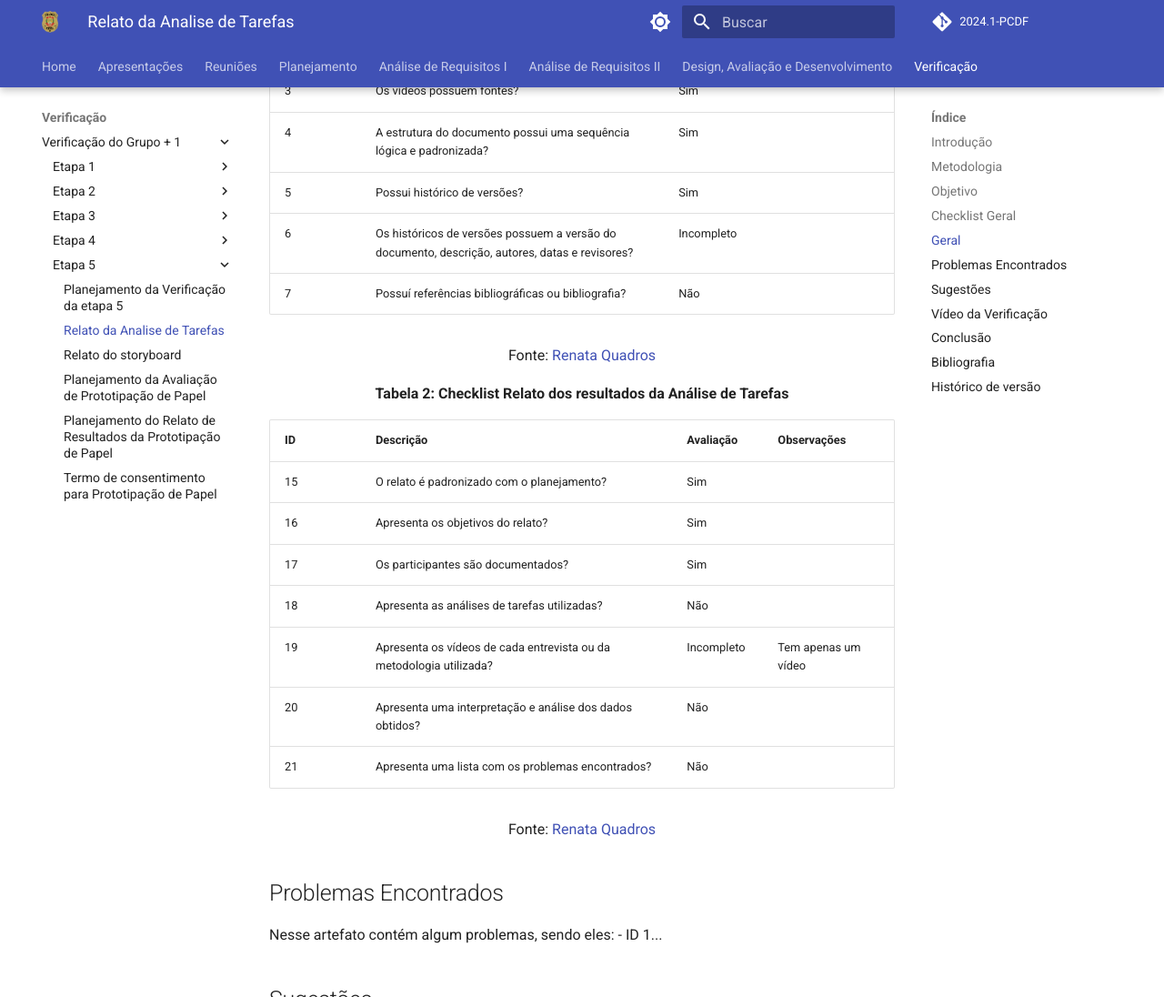
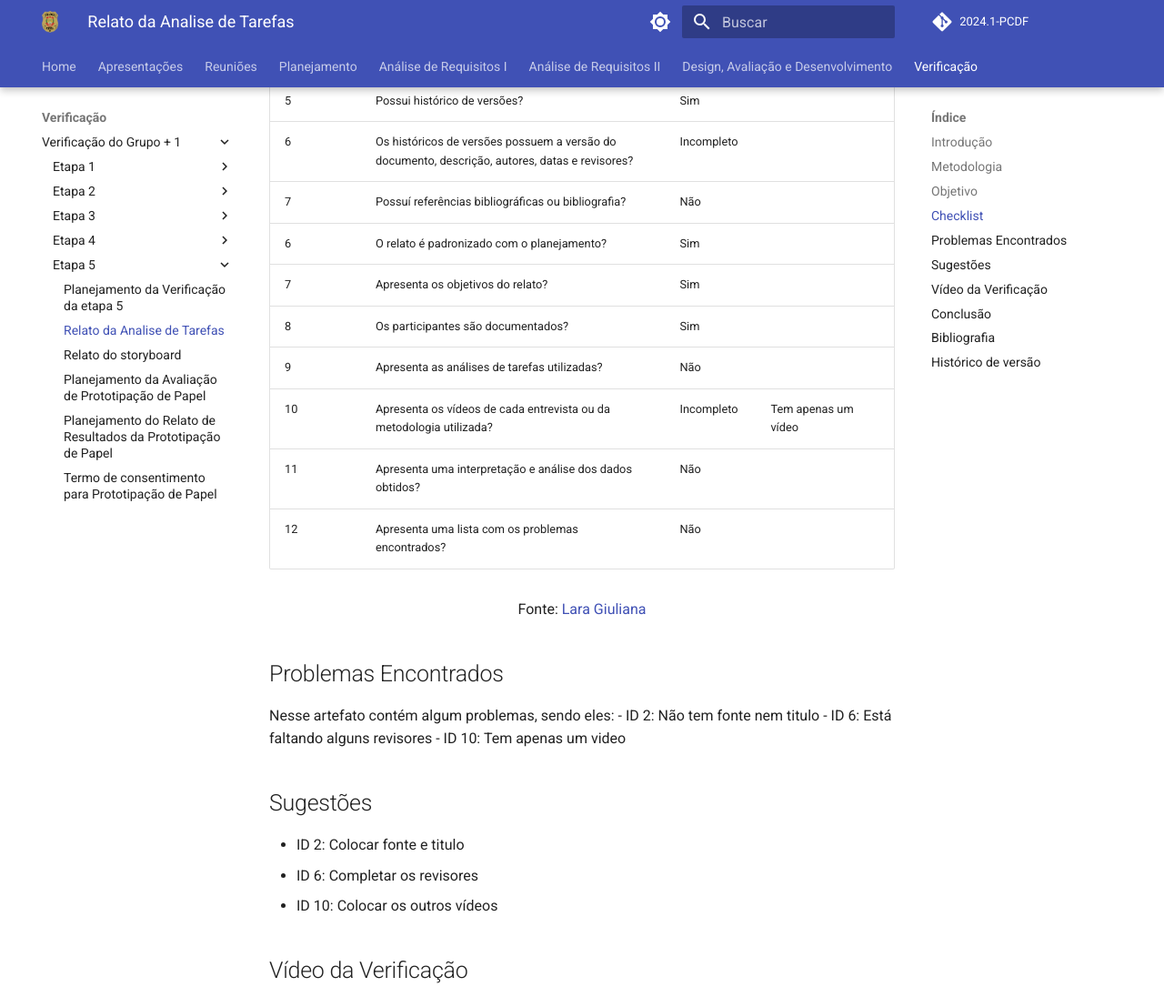
Before and after one commit to Interacao-Humano-Computador/2024.1-PCDF, an MkDocs documentation site: the page built from docs/verificacao/verificaçao_grupo+1/Etapa5/relato_analisetarefas.md, in a window 1280 px wide and 1400 px high, scrolled down 1071 px, cut to the strip 0-1096 px from the top of the window. Shown: the whole strip at 91% size. Built offline with MkDocs 1.6.1 and Material for MkDocs 9.7.7, drawn with Linux system fonts in a browser that asks for light colours; comment, search, counter and statistics services are not loaded; some of the changed text lies outside the part shown.

Commit message:
Revisão final

```diff
--- a/docs/verificacao/verificaçao_grupo+1/Etapa5/relato_analisetarefas.md
+++ b/docs/verificacao/verificaçao_grupo+1/Etapa5/relato_analisetarefas.md
@@ -10,14 +10,12 @@ Para fazer a verificação desse artefato, utilizaremos o checklist realizado no
 Este documento tem como objetivo relatar a verificação do artefato Planejamento da Avaliação do Protótipo de Papel da etapa 5 feita pelo grupo 05, cujo sistema é o da Prefeitura Municipal de Lagoa da Prata.
 
 
-## Checklist Geral
+## Checklist
 
-A Tabela 1 descreve o Checklist Geral, enquanto a Tabela 2 se refere às perguntas específicas para a verificação desse artefato.
-
-## Geral
+A Tabela 1 descreve o Checklist, para a verificação desse artefato.
 
 <center>
-    <p><strong>Tabela 1: Checklist Geral</strong></p>
+    <p><strong>Tabela 1: Checklist</strong></p>
     <table>
         <tr>
             <th>ID</th>
@@ -67,86 +65,85 @@ A Tabela 1 descreve o Checklist Geral, enquanto a Tabela 2 se refere às pergunt
             <td>Não</td>
             <td></td>
         </tr>
-    </table>
-    <p>Fonte: <a href="https://github.com/Renatinha28">Renata Quadros</a></p>
-</center>
-
-<center>
-    <p><strong>Tabela 2: Checklist Relato dos resultados da Análise de Tarefas</strong></p>
-    <table>
         <tr>
-            <th>ID</th>
-            <th>Descrição</th>
-            <th>Avaliação</th>
-            <th>Observações</th>
-        </tr>
-        <tr>
-            <td>15</td>
+            <td>6</td>
             <td>O relato é padronizado com o planejamento?</td>
             <td>Sim</td>
             <td></td>
         </tr>
         <tr>
-            <td>16</td>
+            <td>7</td>
             <td>Apresenta os objetivos do relato?</td>
             <td>Sim</td>
             <td></td>
         </tr>
         <tr>
-            <td>17</td>
+            <td>8</td>
             <td>Os participantes são documentados?</td>
             <td>Sim</td>
             <td></td>
         </tr>
         <tr>
-            <td>18</td>
+            <td>9</td>
             <td>Apresenta as análises de tarefas utilizadas?</td>
             <td>Não</td>
             <td></td>
         </tr>
         <tr>
-            <td>19</td>
+            <td>10</td>
             <td>Apresenta os vídeos de cada entrevista ou da metodologia utilizada?</td>
             <td>Incompleto</td>
             <td>Tem apenas um vídeo</td>
         </tr>
         <tr>
-            <td>20</td>
+            <td>11</td>
             <td>Apresenta uma interpretação e análise dos dados obtidos?</td>
             <td>Não</td>
             <td></td>
         </tr>
         <tr>
-            <td>21</td>
+            <td>12</td>
             <td>Apresenta uma lista com os problemas encontrados?</td>
             <td>Não</td>
             <td></td>
         </tr>
     </table>
-    <p>Fonte: <a href="https://github.com/Renatinha28">Renata Quadros</a></p>
+    <p>Fonte:  <a href="https://github.com/gravelylara">Lara Giuliana</a></p>
 </center>
 
 
 ## Problemas Encontrados
 Nesse artefato contém algum problemas, sendo eles:
-- ID 1...
-
+- ID 2: Não tem fonte nem titulo
+- ID 6: Está faltando alguns revisores
+- ID 10: Tem apenas um video
 
 ## Sugestões
-
+- ID 2: Colocar fonte e titulo
+- ID 6: Completar os  revisores
+- ID 10: Colocar os outros vídeos
 
 ## Vídeo da Verificação
 
 <p style="text-align: center">
-    <iframe width="560" height="315" src="https://www.youtube.com/watch?v=DKZfcgy1TU4&t=117s" title="YouTube video player" frameborder="0" allow="accelerometer; autoplay; clipboard-write; encrypted-media; gyroscope; picture-in-picture" allowfullscreen></iframe>
+    <iframe width="560" height="315" src="https://www.youtube.com/embed/DKZfcgy1TU4 " title="YouTube video player" frameborder="0" allow="accelerometer; autoplay; clipboard-write; encrypted-media; gyroscope; picture-in-picture" allowfullscreen></iframe>
 </p>
 <p style="text-align: center">
-    <a href="https://www.youtube.com/watch?v=DKZfcgy1TU4&t=117s" target="blank">Vídeo da verificação do artefato </a>
+    <a href="https://www.youtube.com/watch?v=DKZfcgy1TU4" target="blank">Vídeo da verificação do artefato </a>
 </p>
 <center><p>Fonte: <a href="https://github.com/gravelylara">Lara Giuliana. 2024</a></p>
 </center>
 
 ## Conclusão
+
+Gráfico 1
+<center>
+![alt text](<../../../assets/verificacao/etapa5/relato-analise-tarefas.png>)</center>
+
+<center><p>Fonte:  <a href="https://github.com/gravelylara">Lara Giuliana. 2024</a></p>
+</center>
+
+
 
 ## Bibliografia
 > BARBOSA, S.D.J.; SILVA, B.S. Interação Humano-Computador. Editora Campus-Elsevier, 2010.
@@ -157,4 +154,4 @@ Nesse artefato contém algum problemas, sendo eles:
         Tabela que descreve o Histórico de Versões
 |     Versão       |     Descrição      |      Autor(es)      | Data           |  Revisor(es)          |Data de revisão|
 | :----------------------------------------------------------: | :-------------------------------: | :-------------------------------------------------: | :-------------------------------: |  :-------------------------------: | :-------------------------------: |
-|1.0|Criação do documento|[Lara Giuliana](https://github.com/gravelylara)     | 10/06|    |  |
+|1.0|Criação do documento|[Lara Giuliana](https://github.com/gravelylara)     | 10/06|    [Giovana Barbosa](https://github.com/gio221)|11/06|
--- a/mkdocs.yml
+++ b/mkdocs.yml
@@ -63,7 +63,6 @@ nav:
       - Protótipo de Papel:
         - Planejamento da Avaliação do Protótipo de Papel : design/Nivel2/prototipo_papel/planejamento_avaliação.md
         - Planejamento do Relato do Protótipo de Papel: design/Nivel2/prototipo_papel/planejamento_relato.md
-        - Prototipo de Papel: design/Nivel2/prototipo_papel/prototipo_papel.md
   - Verificação:
     - Verificação do Grupo + 1:
       - Etapa 1:
```
Also changed, not shown: docs/verificacao/verificaçao_grupo+1/Etapa5/planejamento_prototipo.md (+39 -17 lines), docs/assets/verificacao/etapa5/planejamento_avaliação.png (added), docs/assets/verificacao/etapa5/relato-analise-tarefas.png (added).
